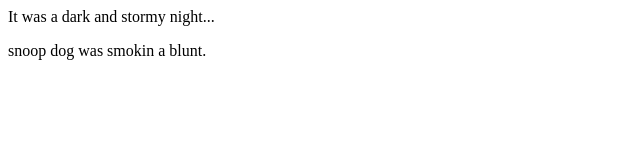
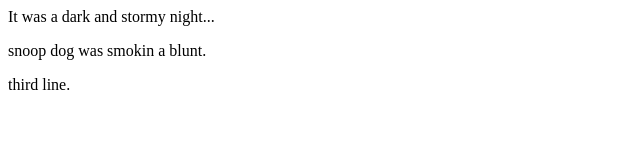
Before and after one commit to nmiller22/fireside-story, a plain HTML site: page index.html in a window 1280 px wide. Shown: the full height of the page, 0-640 px from the left. Drawn offline with Linux system fonts and the light colour scheme.

Commit message:
3rd line

```diff
--- a/index.html
+++ b/index.html
@@ -2,5 +2,6 @@
   <body>
     <p>It was a dark and stormy night...</p>
 	<p>snoop dog was smokin a blunt.</p>
+	<p>third line.</p>
   </body>
 </html>
```
